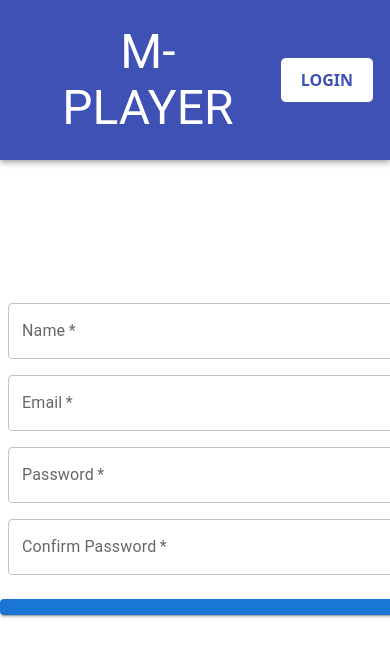
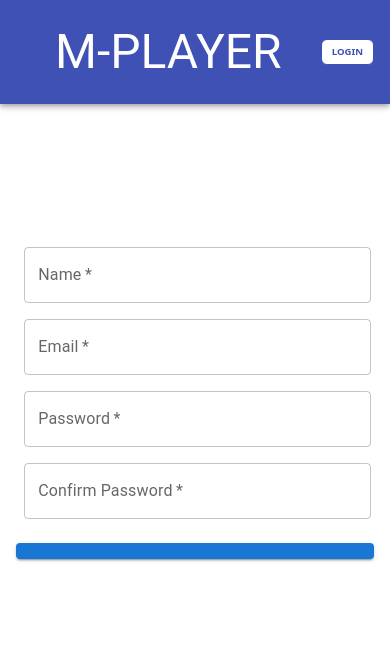
Before and after one commit to mohit-singh-13/m-player, a React (Vite) app in the folder Frontend/: page /signup in a window 390 px wide. Shown: the top 656 px of the page. Built offline with nearby package versions, Linux system fonts and the light colour scheme; no server answers; a web font is replaced by a local one.

Commit message:
Add media queries

```diff
--- a/Frontend/src/components/Card.jsx
+++ b/Frontend/src/components/Card.jsx
@@ -14,17 +14,17 @@ const Card = ({song}) => {
     }
 
     return (
-        <div className="flex justify-between items-center hover:scale-[1.04] px-5 py-3 transition-all duration-200 hover:bg-white rounded-lg shadow-md font-nigerian font-thin">
+        <div className="flex justify-between items-center hover:scale-[1.04] px-5 py-3 transition-all duration-200 hover:bg-white rounded-lg shadow-md font-nigerian font-thin max-sm:gap-[3rem]">
             <div>
                 <img src={poster} alt="Poster of song" className="rounded-[100%] border-2 border-black mr-[20px]" />
             </div>
 
             <div>
-                <p className="font-bold text-[1.2rem]">{songName}</p>
+                <p className="font-bold text-[1.2rem] max-sm:w-10/12 max-sm:text-center">{songName}</p>
             </div>
 
             <div>
-                <button className="font-bold bg-[#ffeb3b] border-none px-[20px] py-[10px] rounded-md hover:bg-[#ffc107] transition-all duration-200 text-[#212121]" onClick={playHandler}>Play Song</button>
+                <button className="font-bold bg-[#ffeb3b] border-none px-[20px] py-[10px] rounded-md hover:bg-[#ffc107] transition-all duration-200 text-[#212121] max-sm:px-[25px] max-sm:py-[5px] max-sm:text-[1rem]" onClick={playHandler}>Play Song</button>
             </div>
         </div>
     )
--- a/Frontend/src/components/Form.jsx
+++ b/Frontend/src/components/Form.jsx
@@ -98,7 +98,7 @@ const Form = ({ flag, btn }) => {
     }
 
     return (
-        <div className="w-[650px] mx-auto flex flex-col h-[70vh] justify-center gap-[1rem]">
+        <div className="w-11/12 max-w-[650px] mx-auto flex flex-col h-[70vh] justify-center gap-[1rem]">
             <Box
                 component="form"
                 sx={{
@@ -166,7 +166,9 @@ const Form = ({ flag, btn }) => {
                     }
                 </div>
             </Box>
-            <Button variant="contained" onClick={clickHandler} size="large">{btn}</Button>
+            <div className='flex flex-col'>
+                <Button variant="contained" onClick={clickHandler} size="large">{btn}</Button>
+            </div>
         </div>
     )
 }
--- a/Frontend/src/components/Navbar.jsx
+++ b/Frontend/src/components/Navbar.jsx
@@ -49,7 +49,7 @@ const Navbar = ({btn}) => {
                         </Typography>
                         {
                             btn &&
-                            <button onClick={clickHandler} className='px-[20px] py-[10px] rounded-md uppercase bg-white font-semibold text-[#3f51b5] border-solid border-[1px] border-[#3f51b5] hover:bg-[#3f51b5] hover:text-white transition-all duration-200'>{btn}</button>
+                            <button onClick={clickHandler} className='px-[20px] py-[10px] rounded-md uppercase bg-white font-semibold text-[#3f51b5] border-solid border-[1px] border-[#3f51b5] hover:bg-[#3f51b5] hover:text-white transition-all duration-200 max-sm:px-[10px] max-sm:py-[5px] max-sm:text-[0.6rem]'>{btn}</button>
 
                         }
                     </Toolbar>
--- a/Frontend/tailwind.config.js
+++ b/Frontend/tailwind.config.js
@@ -7,6 +7,9 @@ export default {
         nigerian: ["Mukta"]
       }
     },
+    screens: {
+      'max-sm': { 'max': '430px' },
+    }
   },
   plugins: [],
 }
```
